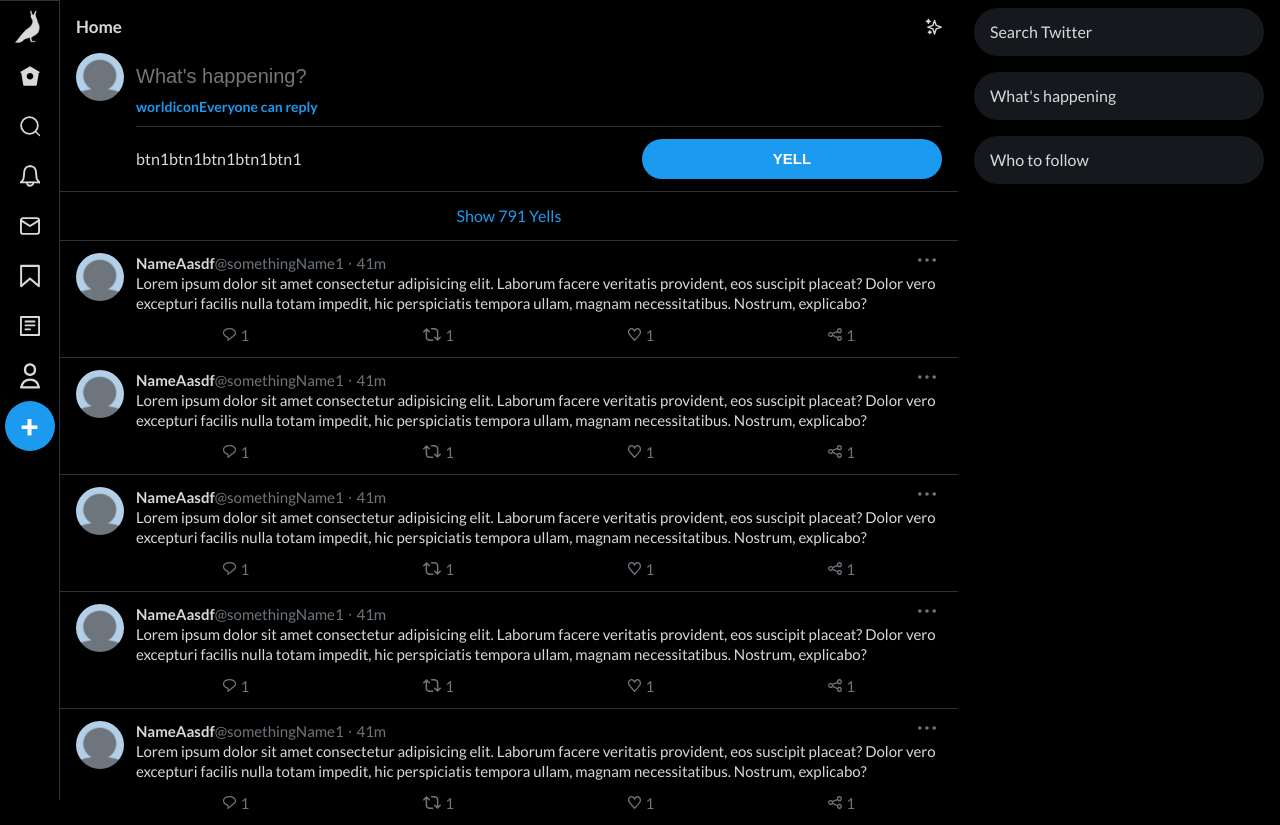
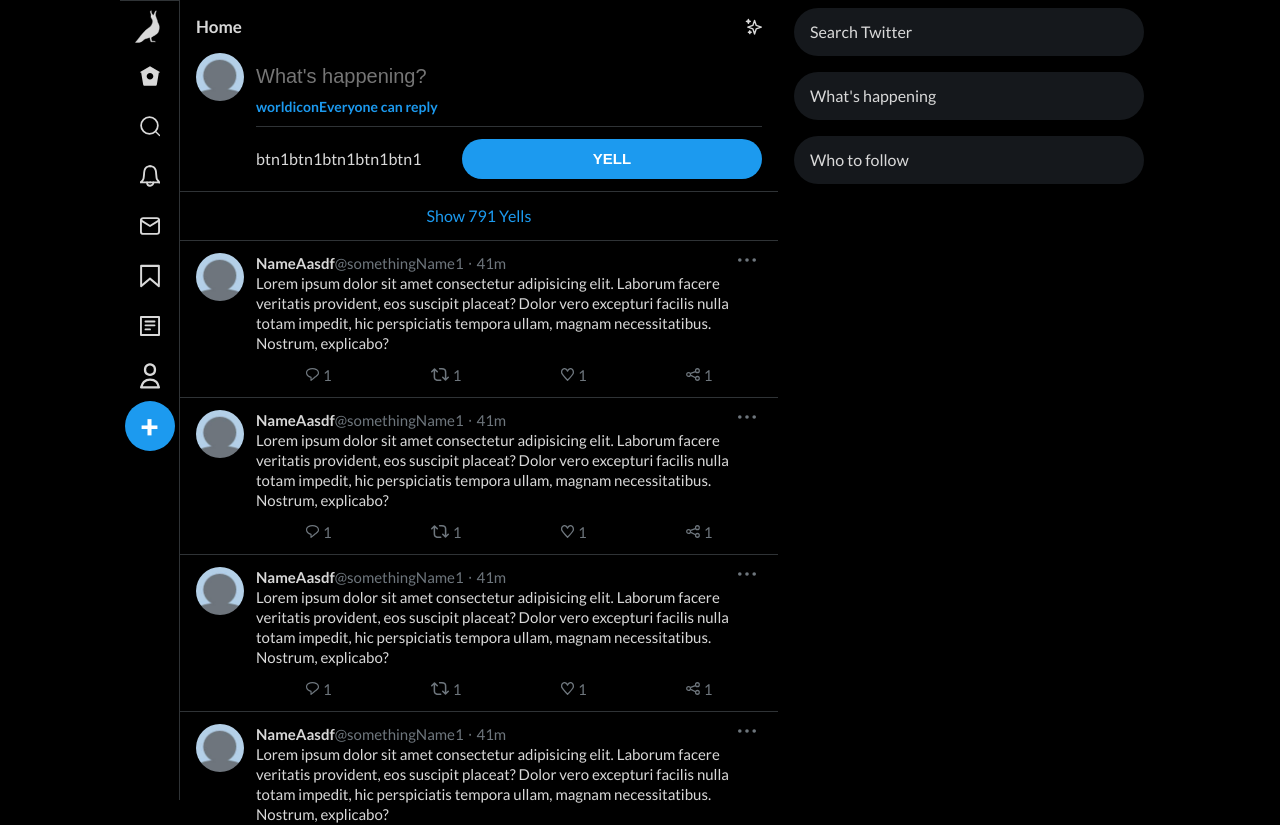
Before and after one commit to mbeckdev/yeller, a React (Create React App) app: page /home in a window 1280 px wide. Shown: the top 825 px of the page. Built offline with nearby package versions, Linux system fonts and the light colour scheme.

Commit message:
Add responsiveness for 1095 and wider for home page

```diff
--- a/src/screens/App/screens/Home/components/Home.css
+++ b/src/screens/App/screens/Home/components/Home.css
@@ -143,6 +143,10 @@
 /* ~~  .home__main           ~~ */
 /* ~~~~~~~~~~~~~~~~~~~~~~~~~~~~ */
 
+.home__main {
+  max-width: 598px;
+}
+
 /* ~~~~~~~~~~~~~~~~~~~~~~~~~~~~ */
 /* ~~  .home__aside           ~~ */
 /* ~~~~~~~~~~~~~~~~~~~~~~~~~~~~ */
@@ -205,8 +209,8 @@
 @media only screen and (min-width: 500px) {
   .home {
     display: flex;
-    justify-content: flex-end;
     flex-direction: row-reverse;
+    justify-content: center;
   }
 
   .home__nav {
@@ -261,7 +265,8 @@
 
 @media only screen and (min-width: 1005px) {
   .home__aside {
-    min-width: 290px;
+    width: 290px;
+    /* min-width: 290px; */
     margin: 0 1rem;
 
     display: flex;
@@ -280,3 +285,9 @@
     display: flex;
   }
 }
+
+@media only screen and (min-width: 1095px) {
+  .home__aside {
+    width: 350px;
+  }
+}
```
